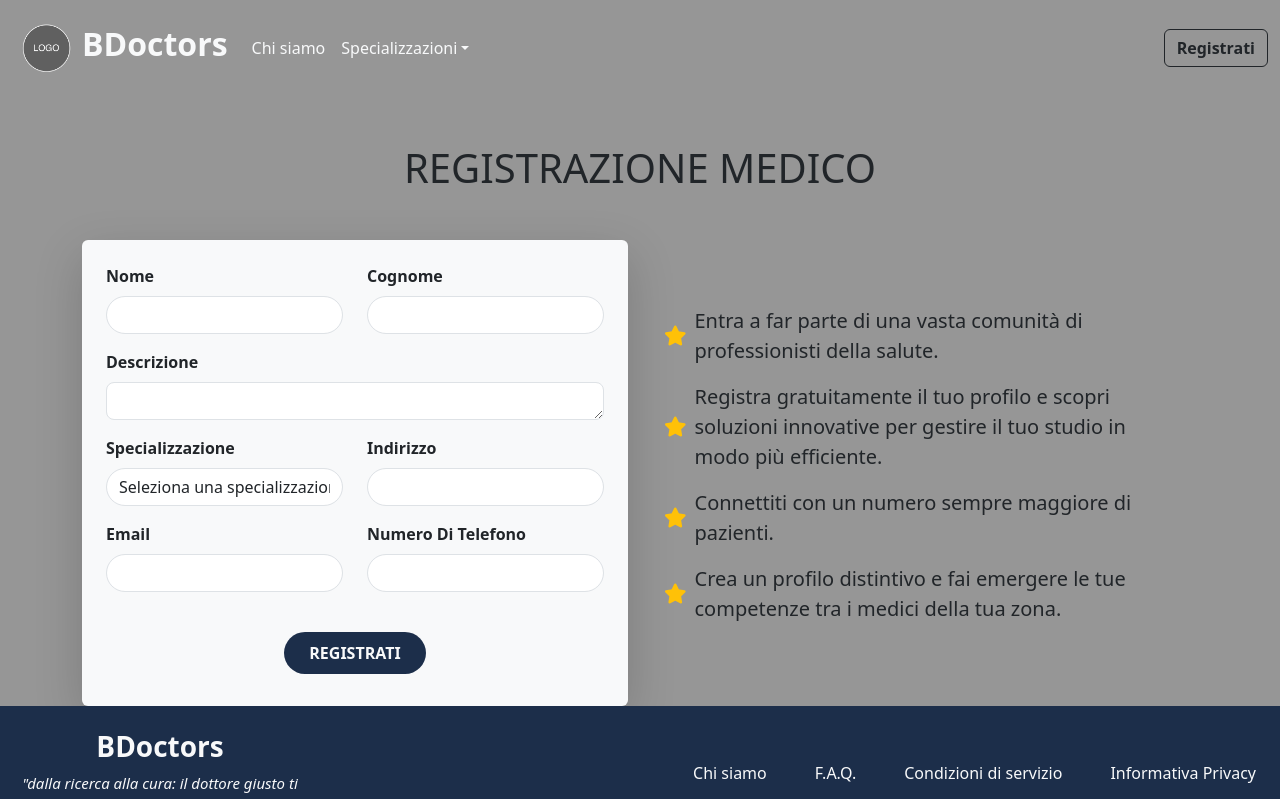
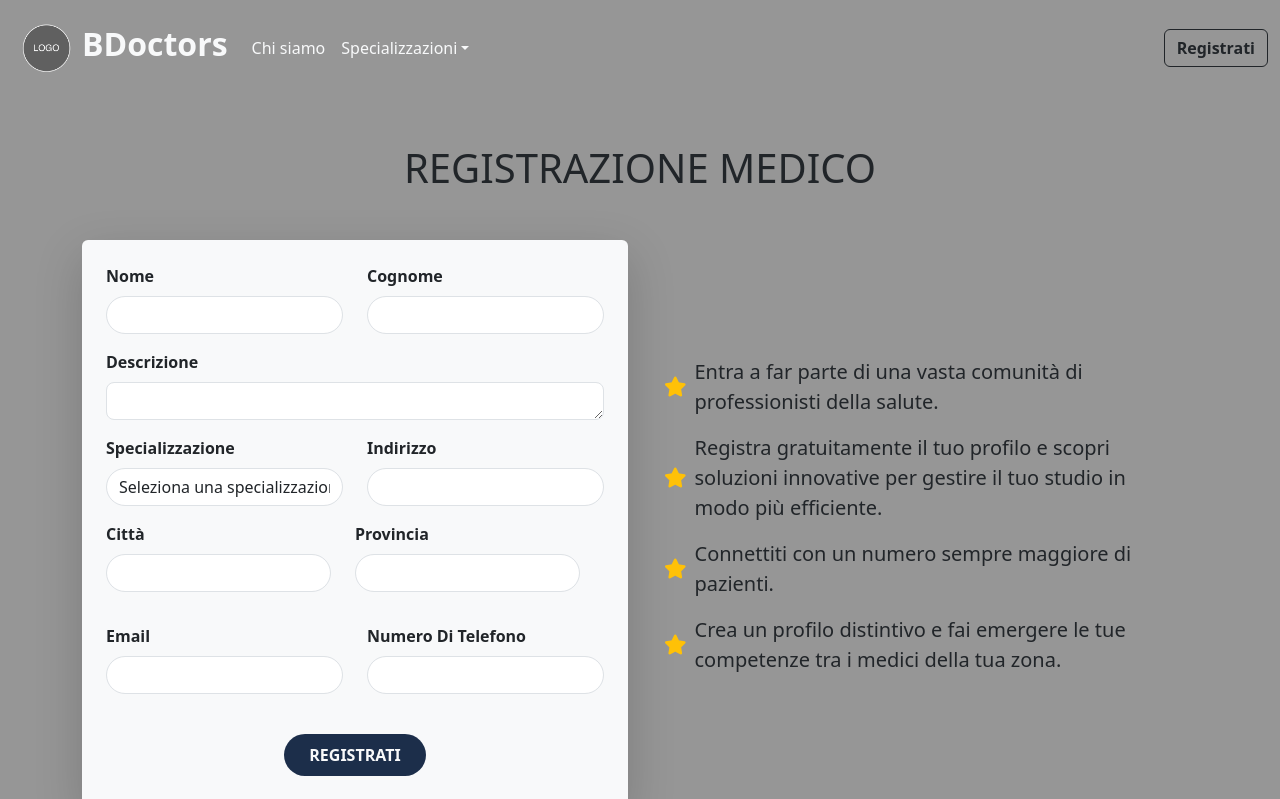
Before and after one commit to DanielaEsposito/doctors-frontend, a React (Vite) app: page /registration in a window 1280 px wide. Shown: the top 799 px of the page. Built offline with nearby package versions, Linux system fonts and the light colour scheme.

Commit message:
added city and provincee

```diff
--- a/src/pages/RegistrationPage.jsx
+++ b/src/pages/RegistrationPage.jsx
@@ -9,13 +9,15 @@ const RegistrationForm = () => {
     email: "",
     phone_number: "",
     description: "",
+    city: "",
+    province: "",
   });
 
   const specialties = [
     { id: 1, name: "Anestesiologia" },
     { id: 2, name: "Cardiologia" },
     { id: 3, name: "Dermatologia" },
-    { id: 4, name: "Psischiatria" },
+    { id: 4, name: "Psichiatria" },
     { id: 5, name: "Endocrinologia" },
     { id: 6, name: "Medico di Famiglia" },
     { id: 7, name: "Gastroenterologia" },
@@ -135,6 +137,40 @@ const RegistrationForm = () => {
                 />
               </div>
 
+              <div className="row mb-3">
+                {/* Città */}
+                <div className="col-12 col-md-6 mb-3">
+                  <label htmlFor="city" className="form-label fw-bold">
+                    Città
+                  </label>
+                  <input
+                    type="text"
+                    className="form-control rounded-pill"
+                    id="city"
+                    name="city"
+                    value={formData.city}
+                    onChange={handleChange}
+                    required
+                  />
+                </div>
+
+                {/* Provincia */}
+                <div className="col-12 col-md-6 mb-3">
+                  <label htmlFor="province" className="form-label fw-bold">
+                    Provincia
+                  </label>
+                  <input
+                    type="text"
+                    className="form-control rounded-pill"
+                    id="province"
+                    name="province"
+                    value={formData.province}
+                    onChange={handleChange}
+                    required
+                  />
+                </div>
+              </div>
+
               {/* Email */}
               <div className="col-12 col-md-6 mb-3">
                 <label htmlFor="email" className="form-label fw-bold">
```
